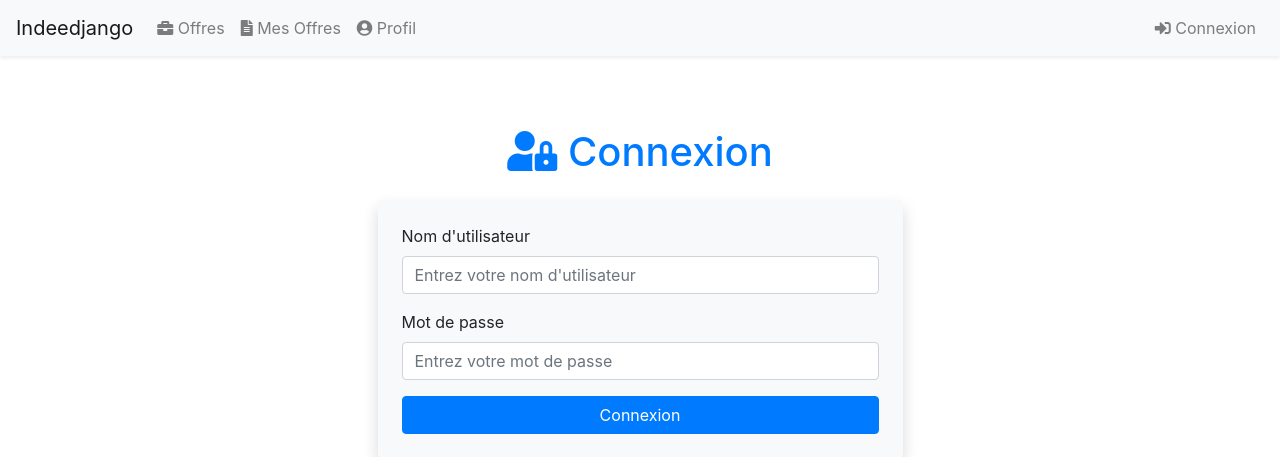
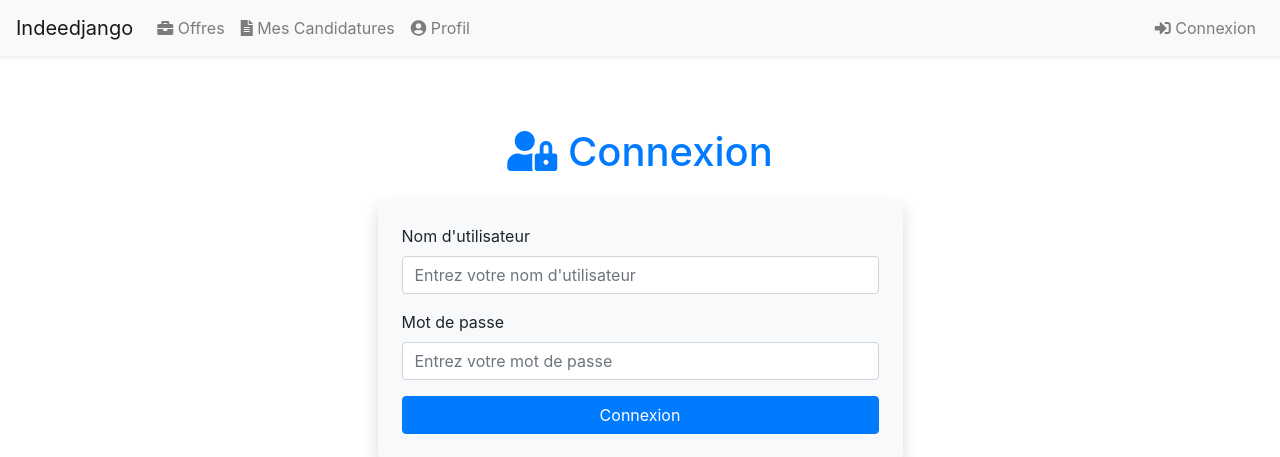
Before and after one commit to MandfredGRONDIN/indeedjango, a Django app: a page that uses authentification/templates/base.html in a window 1280 px wide. Shown: the top 457 px of the page. Run offline with Django 5.2, Linux system fonts and the light colour scheme; parts of the project's set-up code (start-up, migrations or seed data) failed here and were passed over; some libraries are stand-ins or nearby versions.

Commit message:
fix navbar

```diff
--- a/authentification/templates/base.html
+++ b/authentification/templates/base.html
@@ -26,7 +26,7 @@
                     <a class="nav-link" href="{% url 'job_list' %}"><i class="fas fa-briefcase"></i> Offres</a>
                 </li>
                 <li class="nav-item">
-                    <a class="nav-link" href="{% url 'my_applications' %}"><i class="fas fa-file-alt"></i> Mes Offres</a>
+                    <a class="nav-link" href="{% url 'my_applications' %}"><i class="fas fa-file-alt"></i> Mes Candidatures</a>
                 </li>
                 <li class="nav-item">
                     <a class="nav-link" href="{% url 'profile' %}"><i class="fas fa-user-circle"></i> Profil</a>
```
Also changed, not shown: apply/migrations/0001_initial.py (added), jobs/migrations/0001_initial.py (added), profile/migrations/0001_initial.py (added).
